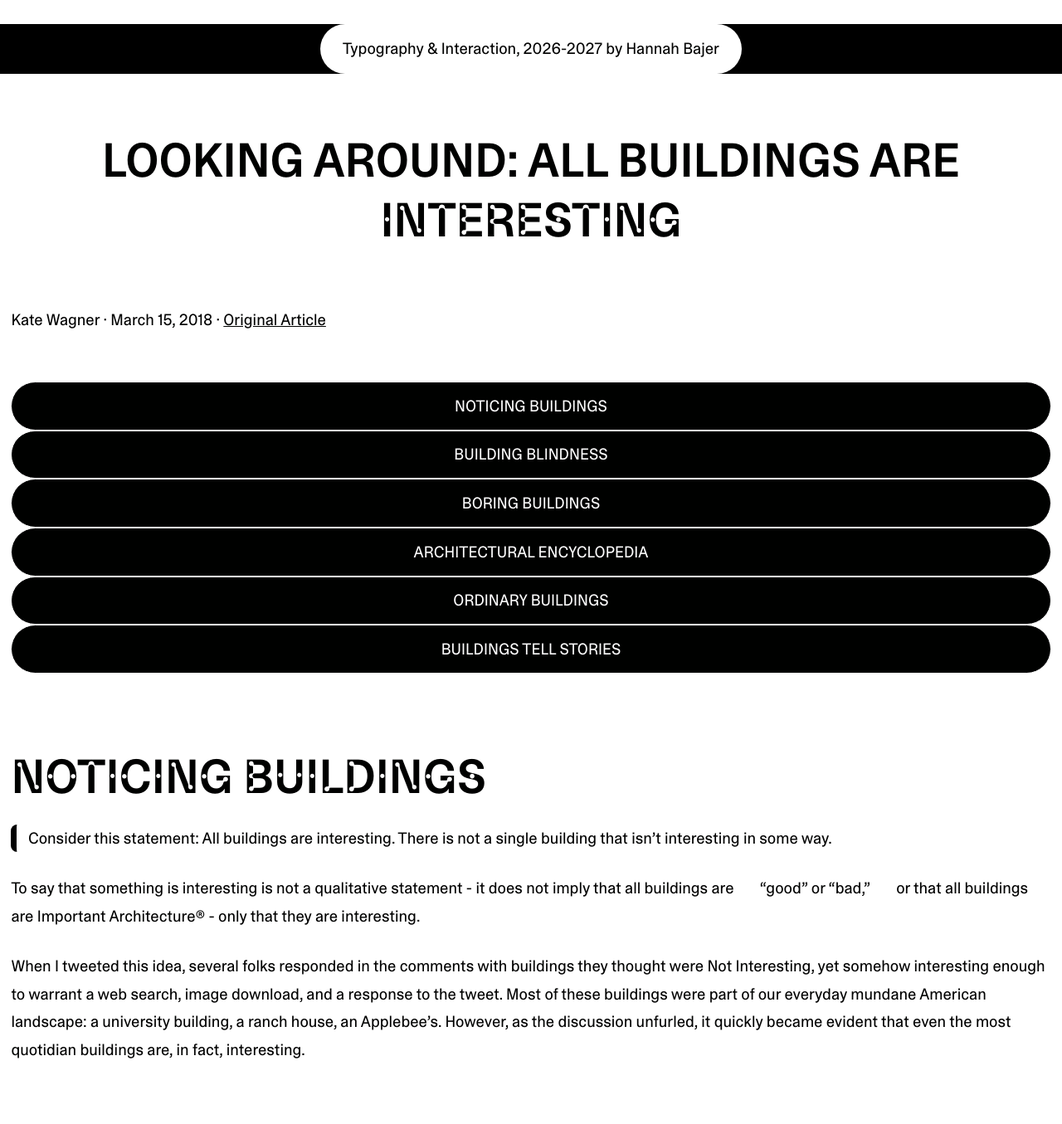
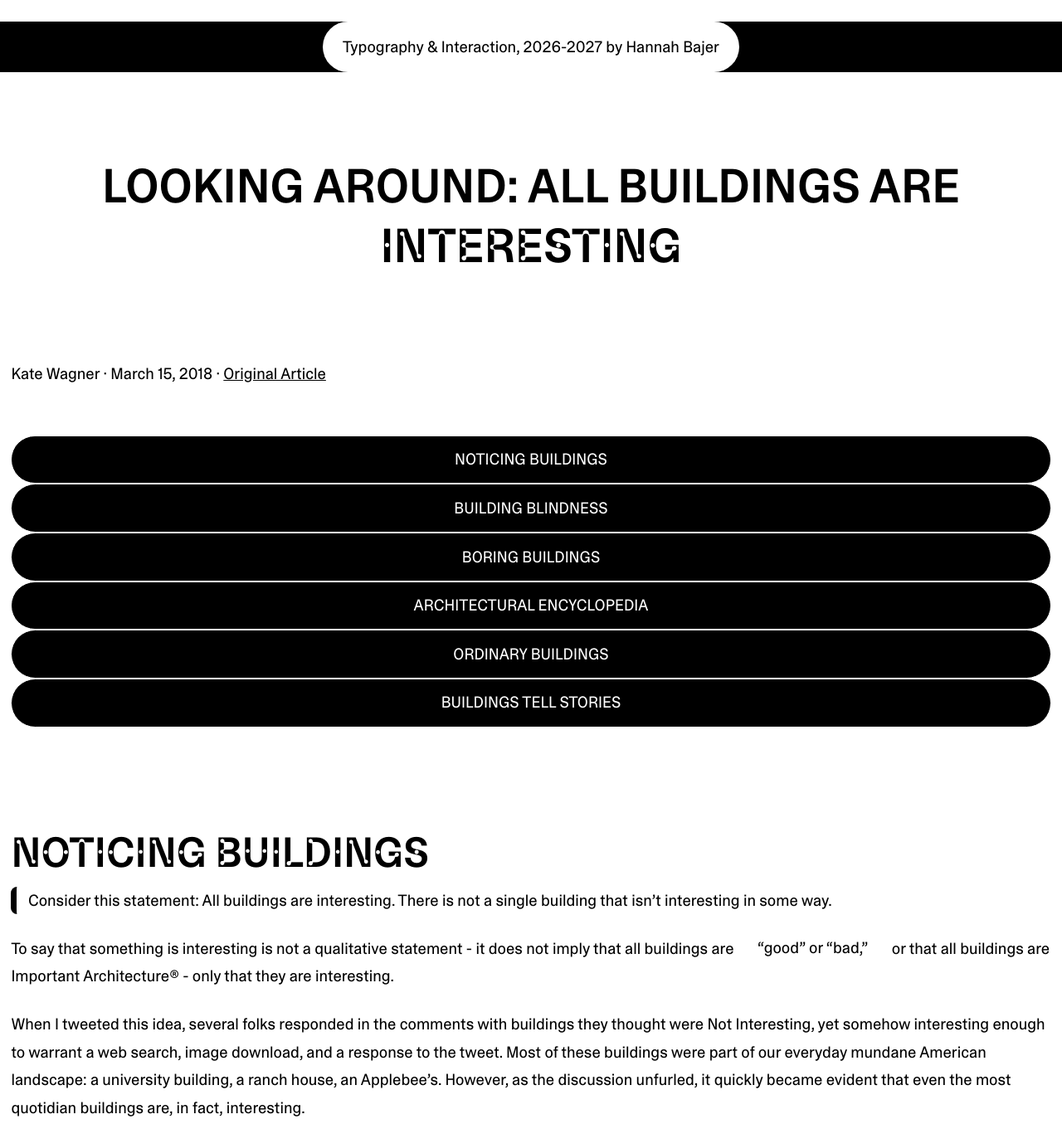
Before and after one commit to hasobaj/binding, a plain HTML site: page direction-1/index.html in a window 1280 px wide. Shown: the part 45-1400 px from the top of the page at 83% size. Drawn offline with Linux system fonts and the light colour scheme.

Commit message:
chosen direction clean up

```diff
--- a/direction-1/style.css
+++ b/direction-1/style.css
@@ -1,4 +1,8 @@
 :root{
+--color-main: black;
+--color-secondary: white;
+--color-brand: rgb(26, 92, 248);
+
 --font-main: camera-plain;
 --font-secondary: camera-plain-med;
 --font-highlight: camera;
@@ -7,21 +11,15 @@
 --font-size-base:1.2rem;
 --font-size-sm: calc(var(--font-size-base)/2);
 --font-size-md: var(--font-size-base);
---font-size-lg: calc(var(--font-size-base)*1.5);
+--font-size-lg: calc(var(--font-size-base)*2.2);
 --font-size-xl: calc(var(--font-size-base)*2.5);
 
 --spacing-base: 1cap;
 --spacing-md: var(--spacing-base);
---spacing-lg: calc(var(--spacing-base)*2);
+--spacing-lg: calc(var(--spacing-base)*1.8);
 --spacing-xl: calc(var(--spacing-base)*2.5);
 --spacing-xxl: calc(var(--spacing-base)*7);
-
-
-/* --color-main: rgb(5, 45, 22);
---color-secondary: rgb(61, 252, 153); */
---color-main: rgb(0, 1, 0);
---color-secondary: rgb(61, 252, 153);
-
+--spacing-xxxl: calc(var(--spacing-base)*10);
 }
 
 @font-face{
@@ -56,11 +54,15 @@ body{
 	color: var(--color-main);
 }
 
+section{
+	margin-block-start: var(--spacing-xxxl);
+}
+
 h1{
 	font-family: var(--font-secondary);
 	font-size: var(--font-size-xl);
-	line-height: calc(var(--spacing-base)*1.8);
-	padding-block: var(--spacing-md);
+	line-height: var(--spacing-lg);
+	margin-block: var(--spacing-xl);
 	text-transform: uppercase;
 	text-align: center;
 	span{
@@ -74,31 +76,27 @@ nav {
 	li{
 		padding: var(--font-size-sm);
 		text-transform: uppercase;
-		border: white solid 0.05rem;
+		border: var(--color-secondary) solid 0.05rem;
 		border-radius: 2rem;
-		color: white;
+		color: var(--color-secondary);
 		background-color: var(--color-main);
 		text-align: center;
 
 		a{
 			text-decoration: none;
 		}
-}
+	}
 }
 
 h2{
 	font-family: var(--font-highlight);
 	text-transform: uppercase;
-	font-size: var(--font-size-xl);
-	line-height: calc(var(--spacing-base)*1.5);
-}
-
-section{
-	margin-block-start: var(--spacing-xxl);
+	font-size: var(--font-size-lg);
+	/* line-height: var(--spacing-lg); */
 }
 
 summary, div{
-	background-color: black;
+	background-color: var(--color-main);
 	margin-block: var(--spacing-lg);
 	margin-inline: -1cap;
 	padding-inline: var(--font-size-md);
@@ -107,7 +105,7 @@ summary, div{
 }
 
 strong, div p{
-	background-color: white;
+	background-color:var(--color-secondary);
 	margin: var(--spacing-sm);
 	padding-inline: var(--spacing-lg);
 	padding-block: var(--spacing-md);
@@ -119,7 +117,7 @@ p{
 }
 
 blockquote{
-	border-inline-start: 0.4rem solid black;
+	border-inline-start: 0.4rem solid var(--color-main);
 	border-radius: 0.4rem;
 	padding-inline: var(--spacing-md);
 }
```
